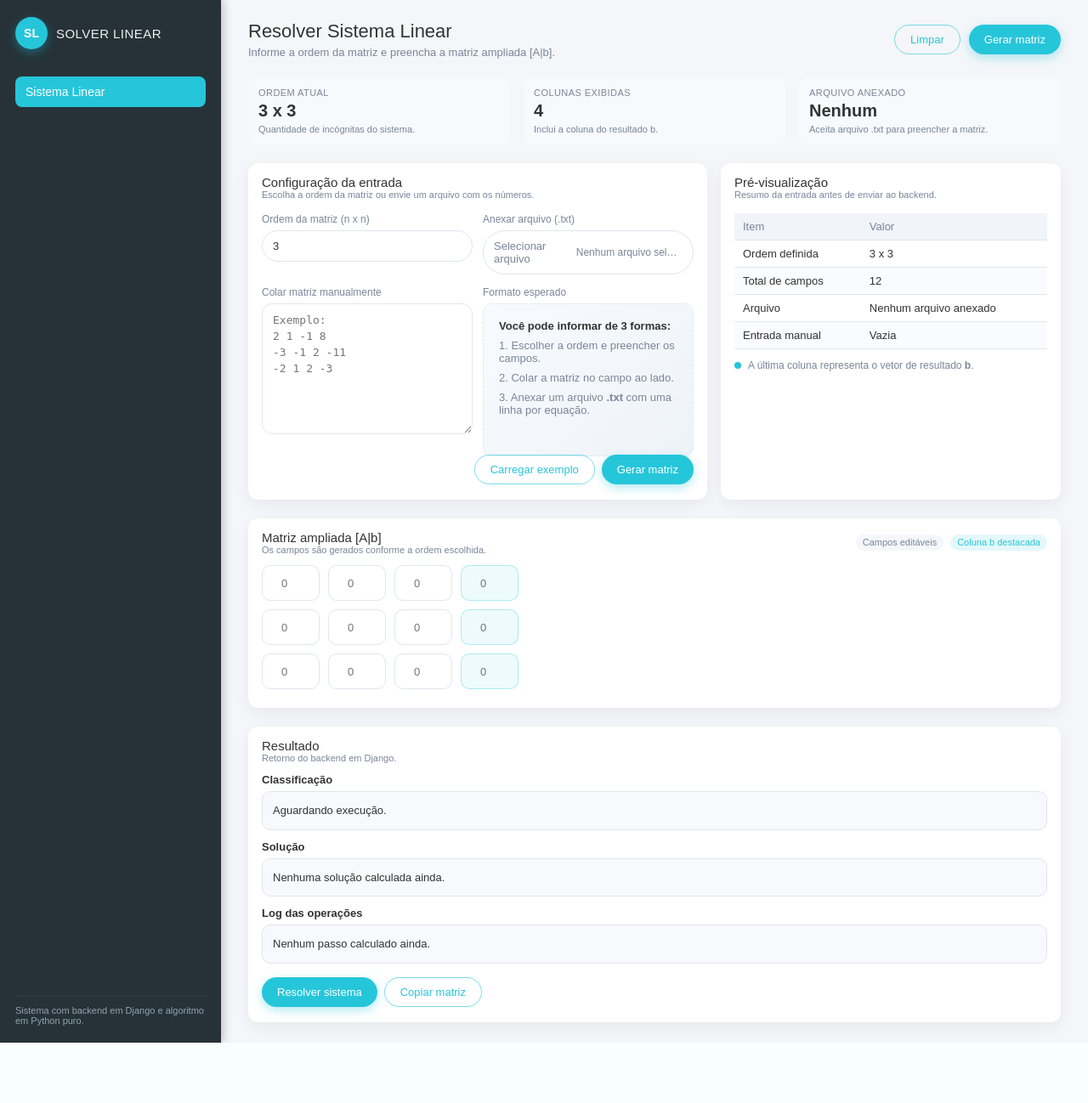
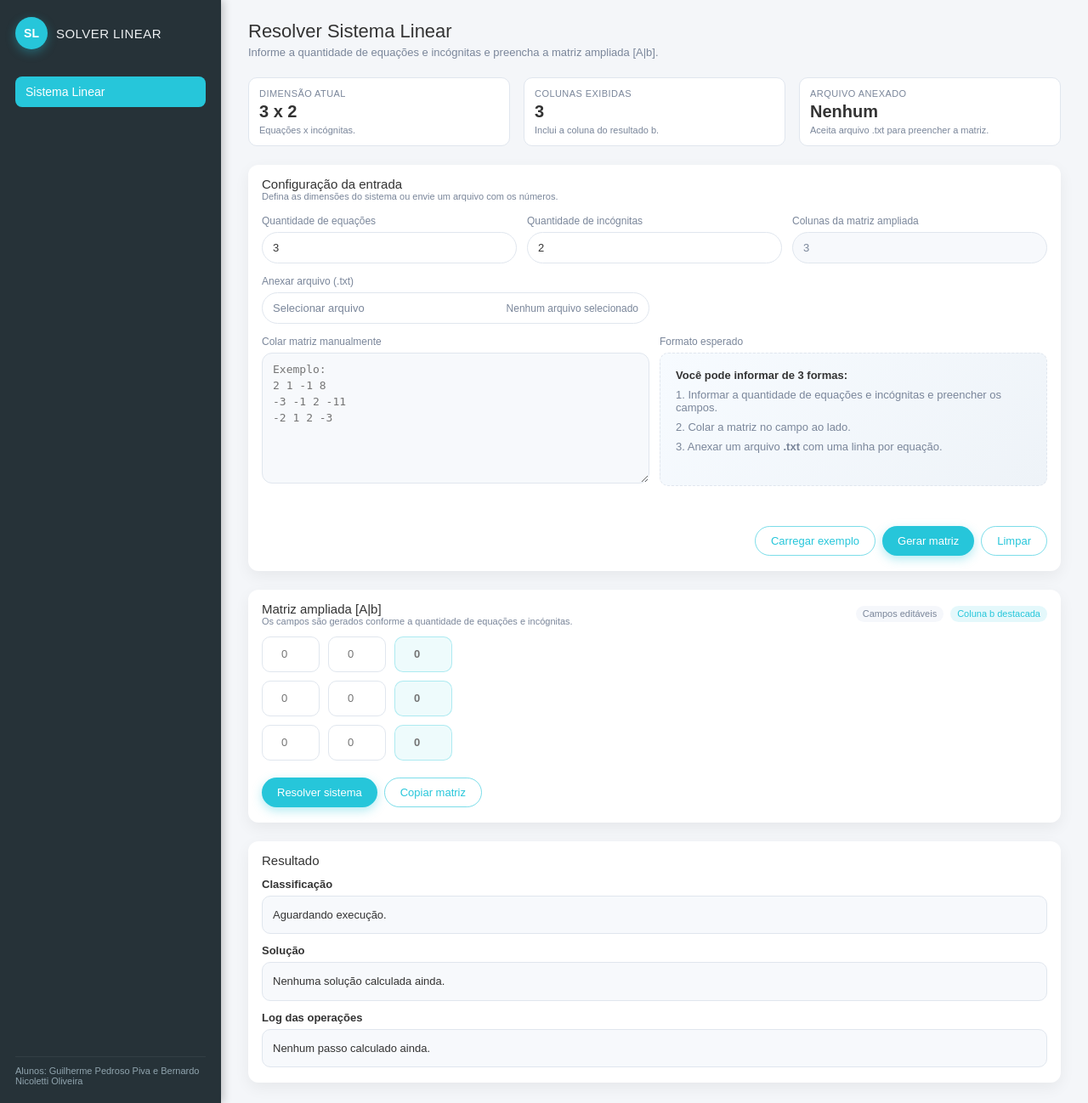
Before and after one commit to Gu1lherme09/Projeto-de-Matriz, a Django app: template templates/home.html in a window 1280 px wide. Shown: the whole page at 85% size. Before the commit the page ends 1227 px from the top, so only its background shows below. Run offline with Django 3.2, Linux system fonts and the light colour scheme; the template is opened without the code that fills it, so the values that code supplies are empty.

Commit message:
versão funcional do front com o back

```diff
--- a/matriz/static/css/home.css
+++ b/matriz/static/css/home.css
@@ -241,8 +241,9 @@ body {
 }
 
 .summary-item {
-    background: #f7f9fc;
+    background: #ffffff;
     border-radius: 10px;
+    border: 1px solid var(--border-soft);
     padding: 12px;
     display: flex;
     flex-direction: column;
@@ -479,7 +480,7 @@ body {
 }
 
 .empty-state-left {
-    min-height: 100%;
+    min-height: 90%;
     align-items: flex-start;
     justify-content: flex-start;
     text-align: left;
@@ -616,6 +617,47 @@ body {
     flex-wrap: wrap;
 }
 
+.search-row-3 {
+    grid-template-columns: repeat(3, minmax(0, 1fr));
+}
+
+.input[readonly] {
+    background: #f7f9fc;
+    color: var(--text-muted);
+    cursor: not-allowed;
+}
+
+.summary-value.small {
+    font-size: 16px;
+}
+
+.matriz-grid {
+    display: grid;
+    gap: 10px;
+    width: max-content;
+    min-width: 100%;
+    align-items: center;
+}
+
+.matrix-cell {
+    width: 68px;
+    min-width: 68px;
+    height: 42px;
+    text-align: center;
+}
+
+.matrix-cell.col-b {
+    background: rgba(38, 198, 218, 0.08);
+    border-color: rgba(38, 198, 218, 0.32);
+    font-weight: 600;
+}
+
+@media (max-width: 768px) {
+    .search-row-3 {
+        grid-template-columns: 1fr;
+    }
+}
+
 @media (max-width: 1024px) {
     .app {
         grid-template-columns: 220px 1fr;
--- a/matriz/static/js/home.js
+++ b/matriz/static/js/home.js
@@ -1,24 +1,21 @@
-const ordemInput = document.getElementById("ordem");
+const qtdLinhasInput = document.getElementById("qtdLinhas");
+const qtdColunasInput = document.getElementById("qtdColunas");
+const totalColunasExibidas = document.getElementById("totalColunasExibidas");
+
 const matrizGrid = document.getElementById("matrizGrid");
 const textoMatriz = document.getElementById("textoMatriz");
 const arquivoMatriz = document.getElementById("arquivoMatriz");
 const fileName = document.getElementById("fileName");
 
-const summaryOrdem = document.getElementById("summaryOrdem");
+const summaryDimensao = document.getElementById("summaryDimensao");
 const summaryColunas = document.getElementById("summaryColunas");
 const summaryArquivo = document.getElementById("summaryArquivo");
-
-const previewOrdem = document.getElementById("previewOrdem");
-const previewCampos = document.getElementById("previewCampos");
-const previewArquivo = document.getElementById("previewArquivo");
-const previewManual = document.getElementById("previewManual");
 
 const resultadoClassificacao = document.getElementById("resultadoClassificacao");
 const resultadoSolucao = document.getElementById("resultadoSolucao");
 const resultadoLogs = document.getElementById("resultadoLogs");
 
 const btnGerar = document.getElementById("btnGerar");
-const btnGerarTopo = document.getElementById("btnGerarTopo");
 const btnPreencherExemplo = document.getElementById("btnPreencherExemplo");
 const btnLimparTudo = document.getElementById("btnLimparTudo");
 const btnResolver = document.getElementById("btnResolver");
@@ -80,32 +77,54 @@ function showToast(title, text, type = "success") {
     }, 3200);
 }
 
-function normalizarOrdem(valor) {
+function normalizarQuantidade(valor, padrao = 3) {
     const numero = parseInt(valor, 10);
 
-    if (Number.isNaN(numero)) return 3;
-    if (numero < 2) return 2;
+    if (Number.isNaN(numero)) return padrao;
+    if (numero < 1) return 1;
     if (numero > 10) return 10;
 
     return numero;
 }
 
-function atualizarResumo(ordem) {
-    summaryOrdem.textContent = `${ordem} x ${ordem}`;
-    summaryColunas.textContent = `${ordem + 1}`;
-    previewOrdem.textContent = `${ordem} x ${ordem}`;
-    previewCampos.textContent = `${ordem * (ordem + 1)}`;
-    previewManual.textContent = textoMatriz.value.trim() ? "Preenchida" : "Vazia";
+function obterDimensoes() {
+    const linhas = normalizarQuantidade(qtdLinhasInput.value, 3);
+    const colunas = normalizarQuantidade(qtdColunasInput.value, 2);
+
+    qtdLinhasInput.value = linhas;
+    qtdColunasInput.value = colunas;
+
+    return {
+        linhas,
+        colunas,
+        colunasTotais: colunas + 1,
+    };
+}
+
+function atualizarResumo(linhas, colunas) {
+    const colunasTotais = colunas + 1;
+
+    if (summaryDimensao) {
+        summaryDimensao.textContent = `${linhas} x ${colunas}`;
+    }
+
+    if (summaryColunas) {
+        summaryColunas.textContent = String(colunasTotais);
+    }
+
+    if (totalColunasExibidas) {
+        totalColunasExibidas.value = String(colunasTotais);
+    }
 }
 
 function gerarMatriz() {
-    const ordem = normalizarOrdem(ordemInput.value);
-    ordemInput.value = ordem;
+    const { linhas, colunas, colunasTotais } = obterDimensoes();
+
     matrizGrid.innerHTML = "";
-    matrizGrid.style.gridTemplateColumns = `repeat(${ordem + 1}, 68px)`;
+    matrizGrid.style.gridTemplateColumns = `repeat(${colunasTotais}, 68px)`;
 
-    for (let i = 0; i < ordem; i++) {
-        for (let j = 0; j < ordem + 1; j++) {
+    for (let i = 0; i < linhas; i++) {
+        for (let j = 0; j < colunasTotais; j++) {
             const input = document.createElement("input");
             input.type = "number";
             input.step = "any";
@@ -114,7 +133,7 @@ function gerarMatriz() {
             input.dataset.row = i;
             input.dataset.col = j;
 
-            if (j === ordem) {
+            if (j === colunas) {
                 input.classList.add("col-b");
             }
 
@@ -122,49 +141,60 @@ function gerarMatriz() {
         }
     }
 
-    atualizarResumo(ordem);
+    atualizarResumo(linhas, colunas);
 }
 
 function preencherMatrizPorTexto(texto) {
-    const linhas = texto
+    const linhasTexto = texto
         .trim()
         .split(/\n+/)
         .map((linha) => linha.trim())
         .filter(Boolean);
 
-    if (!linhas.length) {
+    if (!linhasTexto.length) {
         showToast("Entrada vazia", "Não foi encontrado conteúdo para preencher.", "error");
         return;
     }
 
-    const matriz = linhas.map((linha) =>
+    const matriz = linhasTexto.map((linha) =>
         linha.replace(/;/g, " ").split(/\s+/).filter(Boolean)
     );
 
-    const tamanho = matriz.length;
-    const colunasEsperadas = tamanho + 1;
-    const formatoValido = matriz.every((linha) => linha.length === colunasEsperadas);
+    const quantidadeLinhas = matriz.length;
+    const quantidadeColunasTotais = matriz[0].length;
 
-    if (!formatoValido) {
-        showToast("Formato inválido", "O texto deve ter n linhas e n+1 colunas em cada linha.", "error");
+    const formatoValido = matriz.every(
+        (linha) => linha.length === quantidadeColunasTotais
+    );
+
+    if (!formatoValido || quantidadeColunasTotais < 2) {
+        showToast(
+            "Formato inválido",
+            "Todas as linhas precisam ter a mesma quantidade de valores.",
+            "error"
+        );
         return;
     }
 
-    ordemInput.value = tamanho;
+    const quantidadeIncognitas = quantidadeColunasTotais - 1;
+
+    qtdLinhasInput.value = quantidadeLinhas;
+    qtdColunasInput.value = quantidadeIncognitas;
+
     gerarMatriz();
 
     const inputs = matrizGrid.querySelectorAll(".matrix-cell");
 
     matriz.forEach((linha, i) => {
         linha.forEach((valor, j) => {
-            const index = i * (tamanho + 1) + j;
+            const index = i * quantidadeColunasTotais + j;
             if (inputs[index]) {
                 inputs[index].value = valor;
             }
         });
     });
 
-    atualizarResumo(tamanho);
+    atualizarResumo(quantidadeLinhas, quantidadeIncognitas);
     showToast("Matriz carregada", "Os campos foram preenchidos com sucesso.", "success");
 }
 
@@ -172,15 +202,15 @@ function carregarArquivo(file) {
     if (!file) return;
 
     fileName.textContent = file.name;
-    summaryArquivo.textContent = file.name;
-    previewArquivo.textContent = file.name;
+    if (summaryArquivo) {
+        summaryArquivo.textContent = file.name;
+    }
 
     const reader = new FileReader();
 
     reader.onload = function (event) {
         const conteudo = String(event.target.result || "");
         textoMatriz.value = conteudo.trim();
-        previewManual.textContent = textoMatriz.value.trim() ? "Preenchida" : "Vazia";
         preencherMatrizPorTexto(conteudo);
     };
 
@@ -192,12 +222,16 @@ function carregarArquivo(file) {
 }
 
 function limparTudo() {
-    ordemInput.value = 3;
+    qtdLinhasInput.value = 3;
+    qtdColunasInput.value = 2;
     textoMatriz.value = "";
     arquivoMatriz.value = "";
     fileName.textContent = "Nenhum arquivo selecionado";
-    summaryArquivo.textContent = "Nenhum";
-    previewArquivo.textContent = "Nenhum arquivo anexado";
+
+    if (summaryArquivo) {
+        summaryArquivo.textContent = "Nenhum";
+    }
+
     resultadoClassificacao.textContent = "Aguardando execução.";
     resultadoSolucao.textContent = "Nenhuma solução calculada ainda.";
     resultadoLogs.textContent = "Nenhum passo calculado ainda.";
@@ -213,23 +247,23 @@ function limparTudo() {
 }
 
 function coletarMatrizComoTexto() {
-    const ordem = normalizarOrdem(ordemInput.value);
+    const { linhas, colunasTotais } = obterDimensoes();
     const inputs = [...matrizGrid.querySelectorAll(".matrix-cell")];
-    const linhas = [];
+    const linhasTexto = [];
 
-    for (let i = 0; i < ordem; i++) {
+    for (let i = 0; i < linhas; i++) {
         const linha = [];
 
-        for (let j = 0; j < ordem + 1; j++) {
-            const index = i * (ordem + 1) + j;
+        for (let j = 0; j < colunasTotais; j++) {
+            const index = i * colunasTotais + j;
             const valor = inputs[index]?.value?.trim() || "0";
             linha.push(valor);
         }
 
-        linhas.push(linha.join(" "));
+        linhasTexto.push(linha.join(" "));
     }
 
-    return linhas.join("\n");
+    return linhasTexto.join("\n");
 }
 
 function renderizarResultado(dados) {
@@ -260,42 +294,24 @@ arquivoMatriz.addEventListener("change", function () {
 
     if (!file) {
         fileName.textContent = "Nenhum arquivo selecionado";
-        summaryArquivo.textContent = "Nenhum";
-        previewArquivo.textContent = "Nenhum arquivo anexado";
+        if (summaryArquivo) {
+            summaryArquivo.textContent = "Nenhum";
+        }
         return;
     }
 
     carregarArquivo(file);
 });
 
-textoMatriz.addEventListener("input", function () {
-    previewManual.textContent = this.value.trim() ? "Preenchida" : "Vazia";
-});
-
 btnGerar.addEventListener("click", () => {
-    if (textoMatriz.value.trim()) {
-        preencherMatrizPorTexto(textoMatriz.value);
-        return;
-    }
-
     gerarMatriz();
-    showToast("Matriz gerada", "Os campos foram montados pela ordem escolhida.", "success");
-});
-
-btnGerarTopo.addEventListener("click", () => {
-    if (textoMatriz.value.trim()) {
-        preencherMatrizPorTexto(textoMatriz.value);
-        return;
-    }
-
-    gerarMatriz();
-    showToast("Matriz gerada", "Os campos foram montados pela ordem escolhida.", "success");
+    showToast("Matriz gerada", "Os campos foram montados conforme as dimensões informadas.", "success");
 });
 
 btnPreencherExemplo.addEventListener("click", () => {
-    const exemplo = `2 1 -1 8
--3 -1 2 -11
--2 1 2 -3`;
+    const exemplo = `1 1 2
+2 -1 1
+3 1 5`;
 
     textoMatriz.value = exemplo;
     preencherMatrizPorTexto(exemplo);
--- a/templates/home.html
+++ b/templates/home.html
@@ -20,7 +20,7 @@
             </nav>
 
             <div class="sidebar-footer">
-                Sistema com backend em Django e algoritmo em Python puro.
+                Alunos: Guilherme Pedroso Piva e Bernardo Nicoletti Oliveira
             </div>
         </aside>
 
@@ -28,25 +28,20 @@
             <header class="main-header">
                 <div>
                     <h1>Resolver Sistema Linear</h1>
-                    <div class="subtitle">Informe a ordem da matriz e preencha a matriz ampliada [A|b].</div>
-                </div>
-
-                <div class="header-actions">
-                    <button class="btn ghost" type="button" id="btnLimparTudo">Limpar</button>
-                    <button class="btn primary" type="button" id="btnGerarTopo">Gerar matriz</button>
+                    <div class="subtitle">Informe a quantidade de equações e incógnitas e preencha a matriz ampliada [A|b].</div>
                 </div>
             </header>
 
             <section class="grid-3">
                 <div class="summary-item">
-                    <div class="summary-label">Ordem atual</div>
-                    <div class="summary-value" id="summaryOrdem">3 x 3</div>
-                    <div class="summary-sub">Quantidade de incógnitas do sistema.</div>
+                    <div class="summary-label">Dimensão atual</div>
+                    <div class="summary-value" id="summaryDimensao">3 x 2</div>
+                    <div class="summary-sub">Equações x incógnitas.</div>
                 </div>
 
                 <div class="summary-item">
                     <div class="summary-label">Colunas exibidas</div>
-                    <div class="summary-value" id="summaryColunas">4</div>
+                    <div class="summary-value" id="summaryColunas">3</div>
                     <div class="summary-sub">Inclui a coluna do resultado b.</div>
                 </div>
 
@@ -57,20 +52,32 @@
                 </div>
             </section>
 
-            <section class="grid-2">
+            <section class="grid">
                 <div class="card">
                     <div class="card-header">
                         <h2>Configuração da entrada</h2>
-                        <div class="card-subtitle">Escolha a ordem da matriz ou envie um arquivo com os números.</div>
+                        <div class="card-subtitle">Defina as dimensões do sistema ou envie um arquivo com os números.</div>
                     </div>
 
-                    <div class="search-form">
-                        <div class="search-row">
+                   <div class="search-form">
+                        <div class="search-row search-row-3">
                             <div class="search-field">
-                                <label for="ordem">Ordem da matriz (n x n)</label>
-                                <input class="input" type="number" id="ordem" min="2" max="10" value="3" />
+                                <label for="qtdLinhas">Quantidade de equações</label>
+                                <input class="input" type="number" id="qtdLinhas" min="1" value="3" />
                             </div>
 
+                            <div class="search-field">
+                                <label for="qtdColunas">Quantidade de incógnitas</label>
+                                <input class="input" type="number" id="qtdColunas" min="1" value="2" />
+                            </div>
+
+                            <div class="search-field">
+                                <label for="totalColunasExibidas">Colunas da matriz ampliada</label>
+                                <input class="input" type="text" id="totalColunasExibidas" value="3" readonly />
+                            </div>
+                        </div>
+
+                        <div class="search-row">
                             <div class="search-field">
                                 <label for="arquivoMatriz">Anexar arquivo (.txt)</label>
                                 <div class="file-input-wrapper">
@@ -90,6 +97,7 @@
                                     id="textoMatriz"
                                     class="input textarea-matriz"
                                     rows="7"
+                                    readonly
                                     placeholder="Exemplo:
 2 1 -1 8
 -3 -1 2 -11
@@ -102,59 +110,19 @@
                                 <div class="empty-state empty-state-left">
                                     <div>
                                         <strong class="helper-title">Você pode informar de 3 formas:</strong>
-                                        <div class="helper-item">1. Escolher a ordem e preencher os campos.</div>
+                                        <div class="helper-item">1. Informar a quantidade de equações e incógnitas e preencher os campos.</div>
                                         <div class="helper-item">2. Colar a matriz no campo ao lado.</div>
                                         <div class="helper-item">3. Anexar um arquivo <strong>.txt</strong> com uma linha por equação.</div>
                                     </div>
                                 </div>
                             </div>
                         </div>
-
+                        <br>
                         <div class="search-actions">
                             <button class="btn ghost" type="button" id="btnPreencherExemplo">Carregar exemplo</button>
                             <button class="btn primary" type="button" id="btnGerar">Gerar matriz</button>
+                            <button class="btn ghost" type="button" id="btnLimparTudo">Limpar</button>
                         </div>
-                    </div>
-                </div>
-
-                <div class="card">
-                    <div class="card-header">
-                        <h2>Pré-visualização</h2>
-                        <div class="card-subtitle">Resumo da entrada antes de enviar ao backend.</div>
-                    </div>
-
-                    <div class="table-wrapper">
-                        <table class="table">
-                            <thead>
-                                <tr>
-                                    <th>Item</th>
-                                    <th>Valor</th>
-                                </tr>
-                            </thead>
-                            <tbody>
-                                <tr>
-                                    <td>Ordem definida</td>
-                                    <td id="previewOrdem">3 x 3</td>
-                                </tr>
-                                <tr>
-                                    <td>Total de campos</td>
-                                    <td id="previewCampos">12</td>
-                                </tr>
-                                <tr>
-                                    <td>Arquivo</td>
-                                    <td id="previewArquivo">Nenhum arquivo anexado</td>
-                                </tr>
-                                <tr>
-                                    <td>Entrada manual</td>
-                                    <td id="previewManual">Vazia</td>
-                                </tr>
-                            </tbody>
-                        </table>
-                    </div>
-
-                    <div class="matriz-hint">
-                        <span class="dot"></span>
-                        <span>A última coluna representa o vetor de resultado <strong>b</strong>.</span>
                     </div>
                 </div>
             </section>
@@ -163,7 +131,7 @@
                 <div class="section-title-row">
                     <div class="card-header">
                         <h2>Matriz ampliada [A|b]</h2>
-                        <div class="card-subtitle">Os campos são gerados conforme a ordem escolhida.</div>
+                        <div class="card-subtitle">Os campos são gerados conforme a quantidade de equações e incógnitas.</div>
                     </div>
 
                     <div class="badge-container">
@@ -176,13 +144,16 @@
                     <div class="matriz-wrapper">
                         <div id="matrizGrid" class="matriz-grid"></div>
                     </div>
+                    <div class="search-actions actions-left">
+                        <button class="btn primary" id="btnResolver">Resolver sistema</button>
+                        <button class="btn ghost" id="btnExportarTexto">Copiar matriz</button>
+                    </div>
                 </div>
             </section>
 
             <section class="card">
                 <div class="card-header">
                     <h2>Resultado</h2>
-                    <div class="card-subtitle">Retorno do backend em Django.</div>
                 </div>
 
                 <div class="result-block">
@@ -199,11 +170,6 @@
                     <div class="result-title">Log das operações</div>
                     <div class="result-box" id="resultadoLogs">Nenhum passo calculado ainda.</div>
                 </div>
-
-                <div class="search-actions actions-left">
-                    <button class="btn primary" type="button" id="btnResolver">Resolver sistema</button>
-                    <button class="btn ghost" type="button" id="btnExportarTexto">Copiar matriz</button>
-                </div>
             </section>
         </main>
     </div>
```
Also changed, not shown: matriz/services/solver.py (+297 -70 lines).
